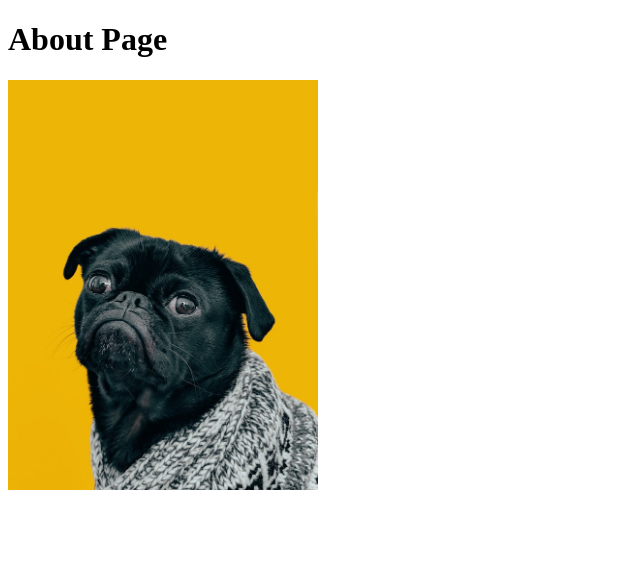
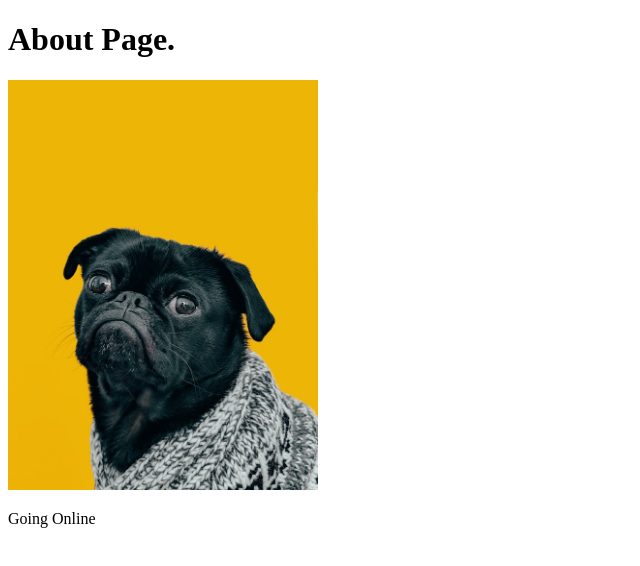
Before and after one commit to mishohan/odin-links-and-images, a plain HTML site: page pages/about.html in a window 1280 px wide. Shown: the whole page, without its empty margins (0-640 px from the left). Drawn offline with Linux system fonts and the light colour scheme.

Commit message:
added features

```diff
--- a/pages/about.html
+++ b/pages/about.html
@@ -6,7 +6,7 @@
     <title>Document</title>
 </head>
 <body>
-    <h1>About Page</h1>
+    <h1>About Page.</h1>
 
     <!-- ../ means
      First, we are going to the parent directory of the pages directory which is odin-links-and-images.
@@ -14,6 +14,6 @@
     Finally, we can access the dog.jpg file. -->
 
     <img src="../images/dog.jpg" alt="Picture of a Dog" height="410" width="310">
-
+    <p>Going Online</p>
 </body>
 </html>
```
